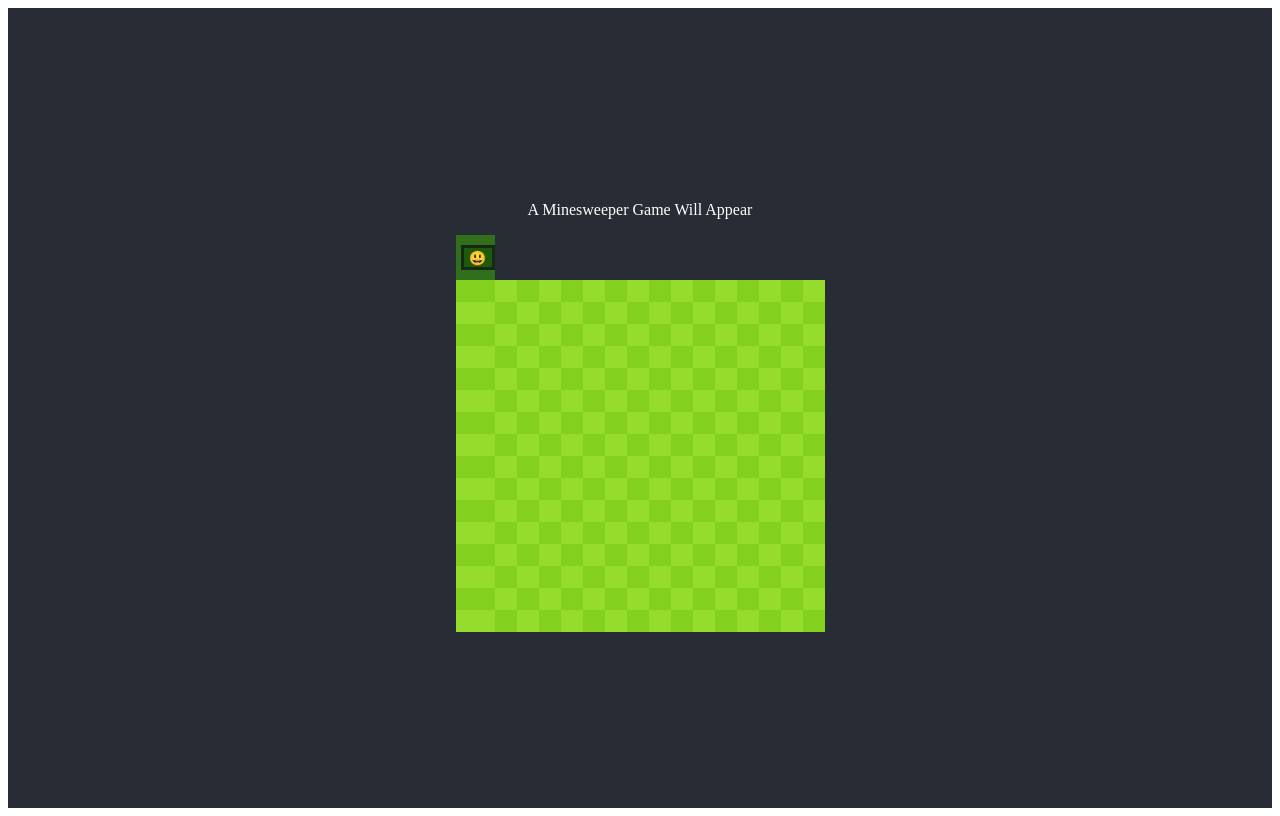
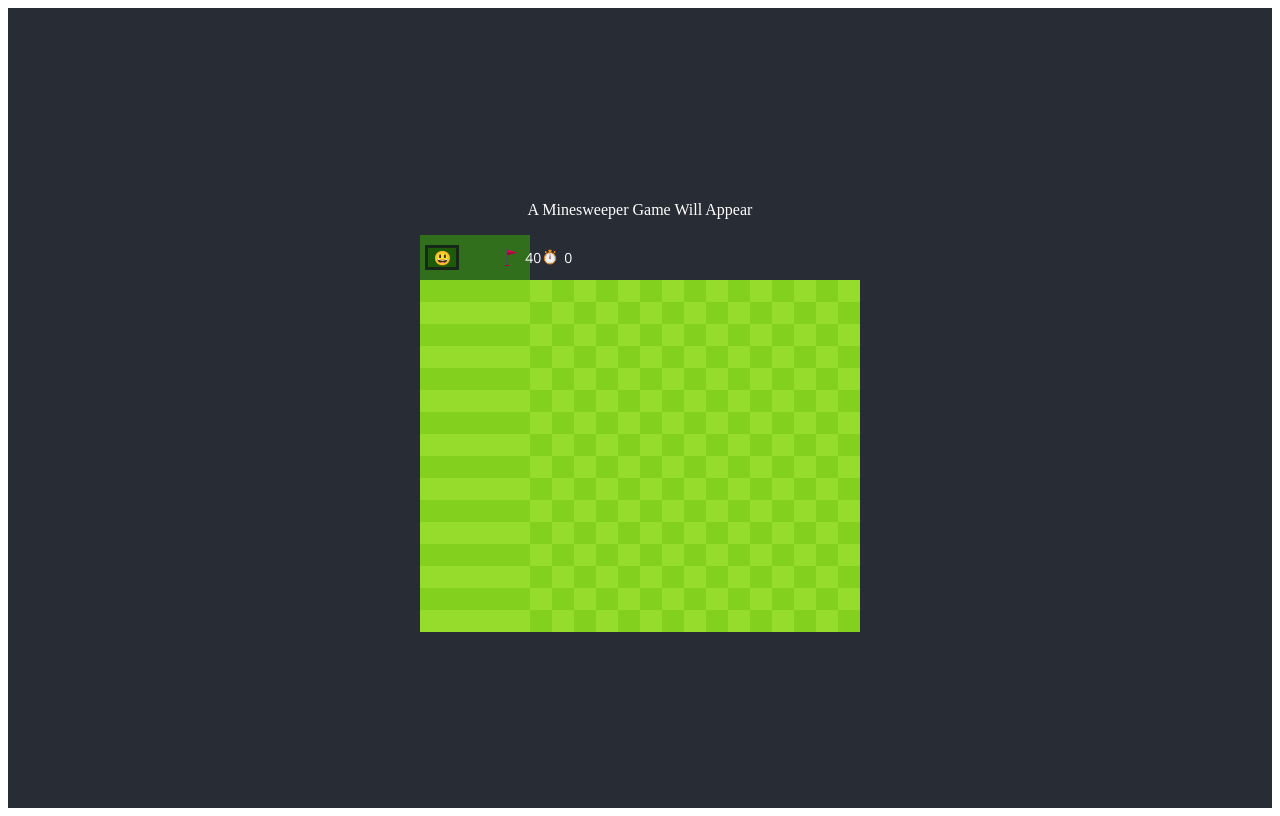
Before and after one commit to Daniel-N-Huss/React-Redux-Minesweeper, a React (Create React App) app: page / in a window 1280 px wide. Built offline with nearby package versions, Linux system fonts and the light colour scheme.

Commit message:
basic stat display implemented

```diff
--- a/src/components/Nav.jsx
+++ b/src/components/Nav.jsx
@@ -1,5 +1,6 @@
 import React from 'react';
 import ResetEmoji from './ResetEmoji';
+import StatDisplay from './StatDisplay';
 import './Nav.scss';
 
 const Nav = function () {
@@ -7,6 +8,7 @@ const Nav = function () {
 
       <nav className='nav'>
         <ResetEmoji />
+        <StatDisplay />
       </nav>
 
   );
--- /dev/null
+++ b/src/components/StatDisplay.jsx
@@ -0,0 +1,21 @@
+import React from 'react';
+import flagIcon from './flagIcon.png';
+import stopwatchIcon from './stopwatch.png'
+import './StatDisplay.scss';
+
+const StatDisplay = function () {
+  return (
+    <span className='stats'>
+      <div>
+        <img src={flagIcon} alt='Flag Count' />
+        <p>40</p>
+      </div>
+      <div>
+        <img src={stopwatchIcon} alt='Timer' />
+        <p>0</p>
+      </div>
+    </span>
+  );
+};
+
+export default StatDisplay;
--- /dev/null
+++ b/src/components/StatDisplay.scss
@@ -0,0 +1,17 @@
+.stats {
+  display: flex;
+  flex-direction: row;
+  justify-content: space-between;
+  align-items: center;
+  width: 25%;
+
+  img {
+    height: 18px;
+    margin-right: 5px;
+  }
+
+  div {
+    display: flex;
+    align-items: center;
+  }
+}
```
Also changed, not shown: src/components/stopwatch.png (added).
